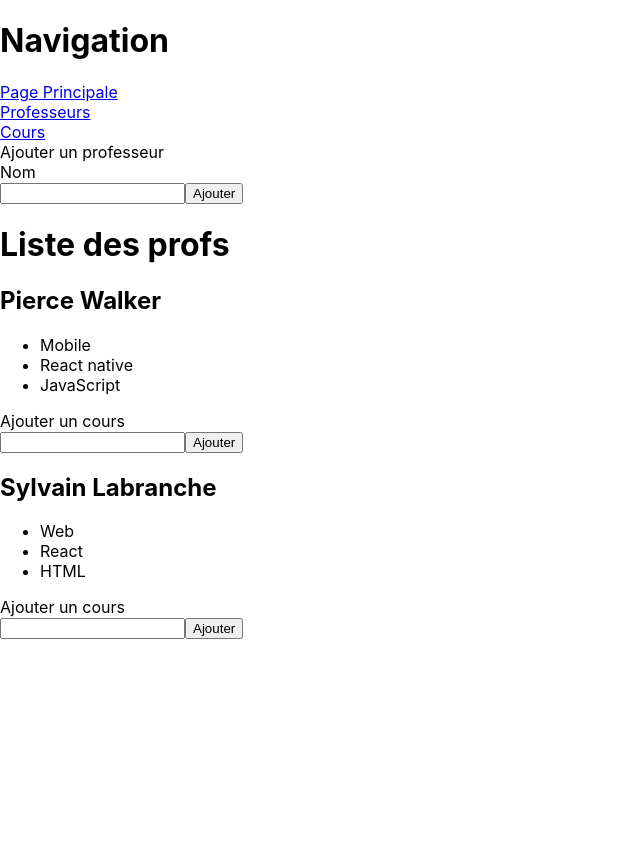
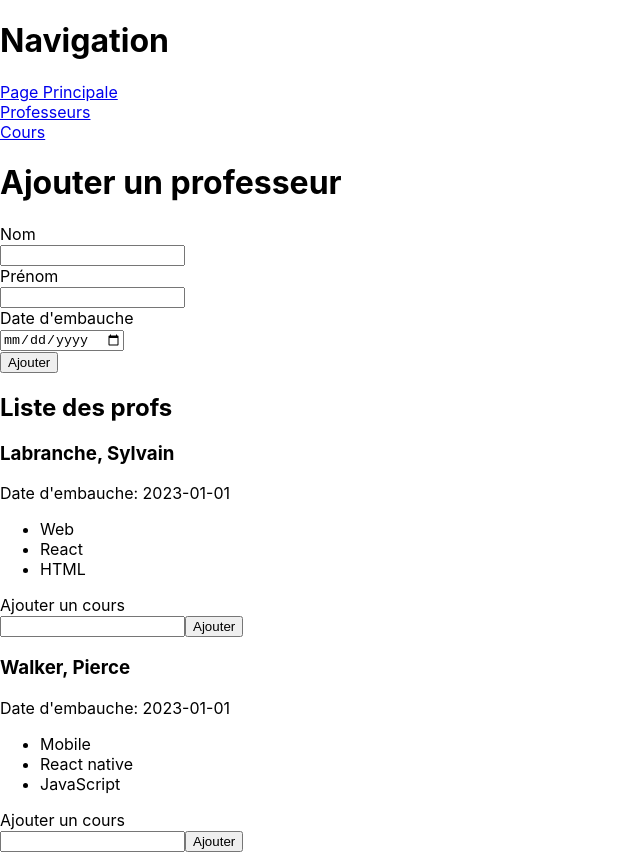
Before and after one commit to PierrickViot-Launier/Web-TP1, a React (Create React App) app: page /Professors in a window 1280 px wide. Shown: the whole page, without its empty margins (0-640 px from the left). Before the commit the page ends 800 px from the top, so only its background shows below. Built offline with nearby package versions, Linux system fonts and the light colour scheme.

Commit message:
Ajout de la page de détails d'un cours

```diff
--- a/src/App.js
+++ b/src/App.js
@@ -3,6 +3,7 @@ import IntroScreen from "./Screens/IntroScreen";
 import ProfessorsScreen from "./Screens/ProfessorsScreen";
 import CoursesScreen from "./Screens/CoursesScreen";
 import MainNavigation from "./Navigation/MainNavigation";
+import CourseDetails from "./Screens/CourseDetails";
 
 function App() {
   return (
@@ -15,6 +16,8 @@ function App() {
           <Route path="/Professors" element={<ProfessorsScreen />} />
 
           <Route path="/Courses" element={<CoursesScreen />} />
+
+          <Route path="/CourseDetails" element={<CourseDetails />} />
         </Routes>
       </main>
     </Router>
--- a/src/Components/CourseItem.jsx
+++ b/src/Components/CourseItem.jsx
@@ -0,0 +1,5 @@
+import React from "react";
+
+export default function CourseItem({ nom, onClick }) {
+  return <li onClick={onClick}>{nom}</li>;
+}
--- a/src/Components/CoursesList.jsx
+++ b/src/Components/CoursesList.jsx
@@ -0,0 +1,154 @@
+import React, { useState } from "react";
+
+import { useNavigate } from "react-router-dom";
+
+import CourseItem from "./CourseItem";
+
+export default function CoursesList() {
+  const navigate = useNavigate();
+
+  const [session, setSession] = useState("");
+
+  const [coursA21, setCoursA21] = useState([
+    { nom: "Algorithmie et programmation" },
+    { nom: "Arithmétique et logique" },
+    { nom: "Outils et profession" },
+    { nom: "Système d'exploitation Windows" },
+  ]);
+
+  const [coursH22, setCoursH22] = useState([
+    { nom: "Environnements virtuels et réseau local" },
+    { nom: "Géométrie et statistiques" },
+    { nom: "Programmation orientée objet" },
+    { nom: "Programmation structurée" },
+    { nom: "Système d'exploitation Linux" },
+  ]);
+
+  const [coursA22, setCoursA22] = useState([
+    { nom: "Base de données" },
+    { nom: "Sécurité et éthique" },
+    { nom: "Structures de données" },
+    { nom: "Interface web" },
+    { nom: "Interface utilisateur" },
+  ]);
+
+  const [coursH23, setCoursH23] = useState([
+    { nom: "Web et bases de données" },
+    { nom: "Environnement graphique" },
+    { nom: "Objets connectés" },
+    { nom: "Contexte professionnel" },
+    { nom: "Analyse et conception de modèle" },
+  ]);
+
+  function sessionHandler(event) {
+    setSession(event.target.value);
+  }
+
+  function orderedSession(session) {
+    return session.sort((a, b) => {
+      const nameA = a.nom.toUpperCase();
+      const nameB = b.nom.toUpperCase();
+
+      if (nameA < nameB) {
+        return -1;
+      }
+
+      if (nameA > nameB) {
+        return 1;
+      }
+
+      return 0;
+    });
+  }
+
+  function navigateToDetails(cours) {
+    navigate("/CourseDetails", {
+      state: {
+        cours: cours,
+      },
+    });
+  }
+
+  function sessionSwitch() {
+    switch (session) {
+      case "Automne 2021":
+        return (
+          <ul>
+            {orderedSession(coursA21).map((cours) => (
+              <CourseItem
+                key={cours.nom}
+                nom={cours.nom}
+                onClick={() => navigateToDetails(cours)}
+              />
+            ))}
+          </ul>
+        );
+
+      case "Hiver 2022":
+        return (
+          <ul>
+            {orderedSession(coursH22).map((cours) => (
+              <CourseItem
+                key={cours.nom}
+                nom={cours.nom}
+                onClick={() => navigateToDetails(cours)}
+              />
+            ))}
+          </ul>
+        );
+
+      case "Automne 2022":
+        return (
+          <ul>
+            {orderedSession(coursA22).map((cours) => (
+              <CourseItem
+                key={cours.nom}
+                nom={cours.nom}
+                onClick={() => navigateToDetails(cours)}
+              />
+            ))}
+          </ul>
+        );
+
+      case "Hiver 2023":
+        return (
+          <ul>
+            {orderedSession(coursH23).map((cours) => (
+              <CourseItem
+                key={cours.nom}
+                nom={cours.nom}
+                onClick={() => navigateToDetails(cours)}
+              />
+            ))}
+          </ul>
+        );
+
+      default:
+        return null;
+    }
+  }
+
+  return (
+    <React.Fragment>
+      <div>
+        <label htmlFor="combo-box">Choisissez une session:</label>
+      </div>
+
+      <div>
+        <select id="combo-box" value={session} onChange={sessionHandler}>
+          <option value="">--Veuillez choisir une session--</option>
+
+          <option value="Automne 2021">Automne 2021</option>
+
+          <option value="Hiver 2022">Hiver 2022</option>
+
+          <option value="Automne 2022">Automne 2022</option>
+
+          <option value="Hiver 2023">Hiver 2023</option>
+        </select>
+      </div>
+
+      {sessionSwitch()}
+    </React.Fragment>
+  );
+}
--- a/src/Components/NewProfessor.jsx
+++ b/src/Components/NewProfessor.jsx
@@ -3,10 +3,22 @@ import React, { useState } from "react";
 export default function NewProfessor({ addProfessor }) {
   const [nom, setNom] = useState("");
 
+  const [prenom, setPrenom] = useState("");
+
+  const [dateEmbauche, setDateEmbauche] = useState("");
+
   const cours = [];
 
   function nameHandler(event) {
     setNom(event.target.value);
+  }
+
+  function surnameHandler(event) {
+    setPrenom(event.target.value);
+  }
+
+  function dateHandler(event) {
+    setDateEmbauche(event.target.value);
   }
 
   function addTeacher(event) {
@@ -15,27 +27,53 @@ export default function NewProfessor({ addProfessor }) {
     const newProfessor = {
       nom,
       cours,
+      prenom,
+      dateEmbauche,
     };
 
-    if (nom) {
+    if (nom && prenom && dateEmbauche) {
       addProfessor(newProfessor);
-    } else {
+
+      setNom("");
+
+      setPrenom("");
+
+      setDateEmbauche("");
+    } else if (!nom) {
       alert("Veuillez saisir le nom du professeur");
+    } else if (!prenom) {
+      alert("Veuillez saisir le prenom du professeur");
+    } else if (!dateEmbauche) {
+      alert("Veuillez saisir la date d'embauche");
     }
-
-    setNom("");
   }
 
   return (
     <React.Fragment>
-      <div>Ajouter un professeur</div>
+      <h1>Ajouter un professeur</h1>
 
       <form onSubmit={addTeacher}>
         <label>Nom</label>
-        <br />
 
-        <input type="text" onChange={nameHandler} value={nom} />
-        <button type="submit">Ajouter</button>
+        <div>
+          <input type="text" onChange={nameHandler} value={nom} />
+        </div>
+
+        <label>Prénom</label>
+
+        <div>
+          <input type="text" onChange={surnameHandler} value={prenom} />
+        </div>
+
+        <label>Date d'embauche</label>
+
+        <div>
+          <input type="date" onChange={dateHandler} value={dateEmbauche} />
+        </div>
+
+        <div>
+          <button type="submit">Ajouter</button>
+        </div>
       </form>
     </React.Fragment>
   );
--- a/src/Components/ProfessorItem.jsx
+++ b/src/Components/ProfessorItem.jsx
@@ -1,9 +1,19 @@
 import React from "react";
 
-export default function ProfessorItem({ nom, listeCours }) {
+export default function ProfessorItem({
+  nom,
+  prenom,
+  dateEmbauche,
+  listeCours,
+  photo,
+}) {
   return (
     <div>
-      <h2>{nom}</h2>
+      <h3>
+        {nom}, {prenom}
+      </h3>
+
+      <p>Date d'embauche: {dateEmbauche}</p>
 
       <ul>
         {listeCours.map((cours) => (
--- a/src/Components/ProfessorsList.jsx
+++ b/src/Components/ProfessorsList.jsx
@@ -6,12 +6,18 @@ import ProfessorItem from "./ProfessorItem";
 export default function ProfessorsList() {
   const [professors, setProfessors] = useState([
     {
-      nom: "Sylvain Labranche",
+      nom: "Labranche",
+      prenom: "Sylvain",
+      dateEmbauche: "2023-01-01",
       cours: ["Web", "React", "HTML"],
+      photo: "",
     },
     {
-      nom: "Pierce Walker",
+      nom: "Walker",
+      prenom: "Pierce",
+      dateEmbauche: "2023-01-01",
       cours: ["Mobile", "React native", "JavaScript"],
+      photo: "",
     },
   ]);
 
@@ -58,11 +64,17 @@ export default function ProfessorsList() {
     <React.Fragment>
       <NewProfessor addProfessor={addProfessor} />
 
-      <h1>Liste des profs</h1>
+      <h2>Liste des profs</h2>
 
       {orderedProfessors().map((professor) => (
         <React.Fragment key={professor.nom}>
-          <ProfessorItem nom={professor.nom} listeCours={professor.cours} />
+          <ProfessorItem
+            nom={professor.nom}
+            prenom={professor.prenom}
+            dateEmbauche={professor.dateEmbauche}
+            listeCours={professor.cours}
+            photo={professor.photo}
+          />
 
           <NewCourse addCourse={(cours) => addCourse(professor, cours)} />
         </React.Fragment>
--- /dev/null
+++ b/src/Screens/CourseDetails.jsx
@@ -0,0 +1,8 @@
+import React from "react";
+import { useLocation } from "react-router-dom";
+
+export default function CourseDetails() {
+  const location = useLocation();
+
+  return <div>{location.state.cours.nom}</div>;
+}
--- a/src/Screens/CoursesScreen.jsx
+++ b/src/Screens/CoursesScreen.jsx
@@ -1,5 +1,6 @@
 import React from "react";
+import CoursesList from "../Components/CoursesList";
 
 export default function CoursesScreen() {
-  return <div>CoursesScreen</div>;
+  return <CoursesList />;
 }
```
